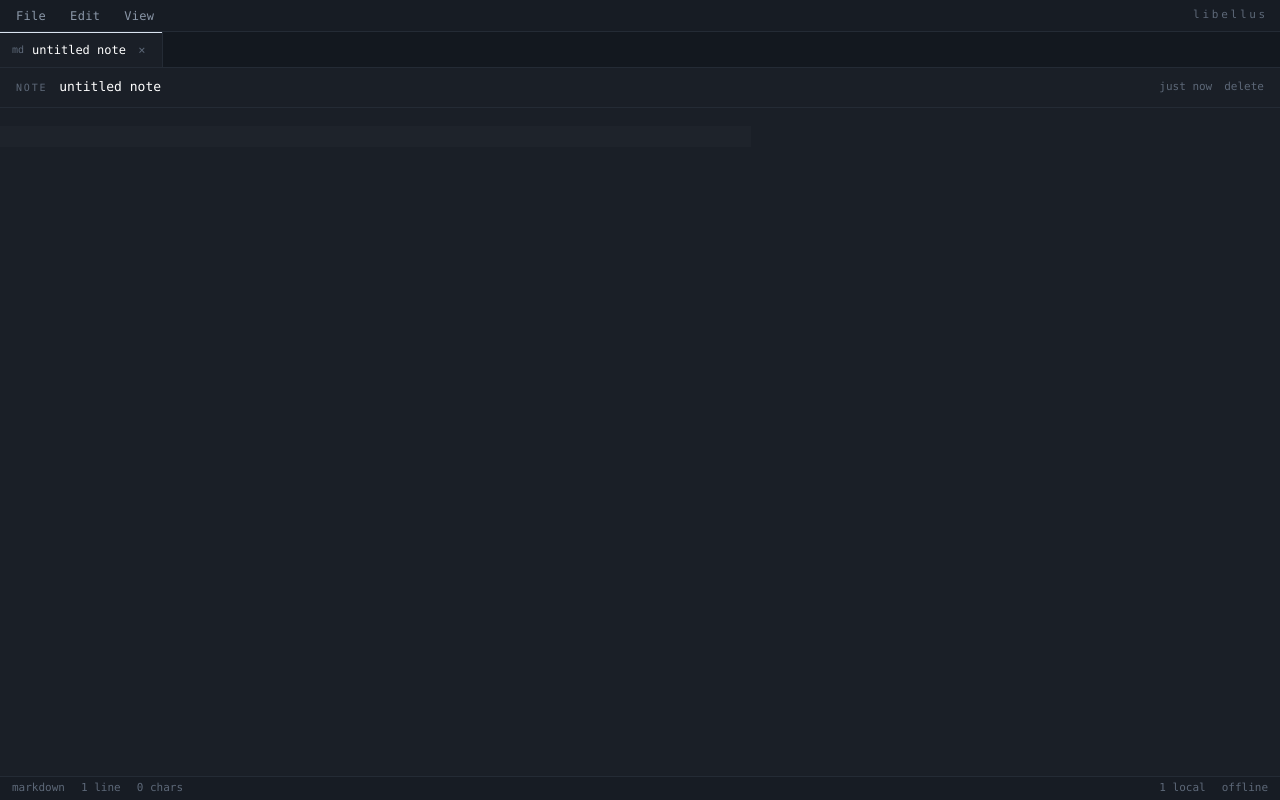
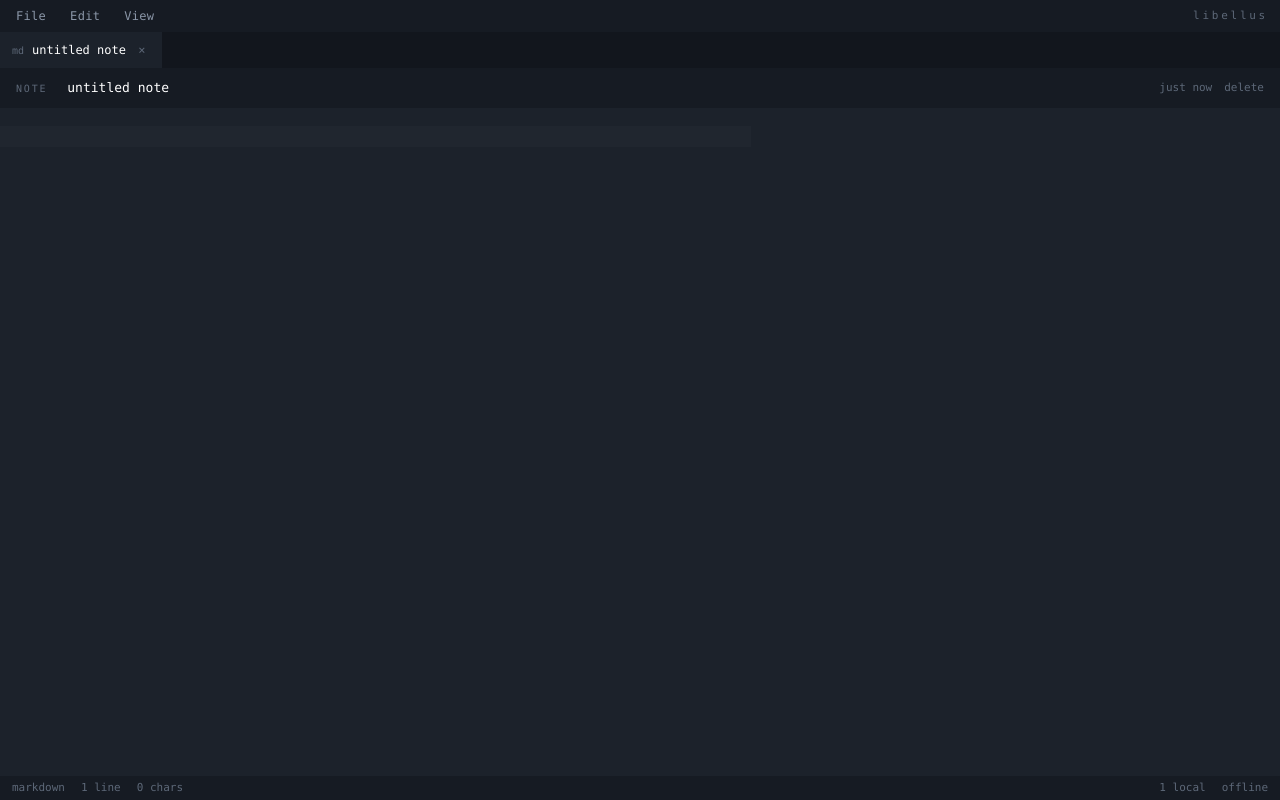
Before and after one commit to wagamela/libellus, a React (Vite) app: page / in a window 1280 px wide. Built offline with nearby package versions, Linux system fonts and the light colour scheme.

Commit message:
removed the seperating lines between components

```diff
--- a/src/components/CommandPalette.tsx
+++ b/src/components/CommandPalette.tsx
@@ -42,7 +42,7 @@ export function CommandPalette({ placeholder, build, onClose }: CommandPalettePr
       onMouseDown={onClose}
     >
       <div
-        className="h-fit w-[min(680px,90vw)] border border-line-strong bg-chrome shadow-[0_16px_48px_#00000080]"
+        className="h-fit w-[min(680px,90vw)] bg-chrome shadow-[0_16px_48px_#00000080]"
         onMouseDown={(event) => event.stopPropagation()}
       >
         <input
@@ -66,7 +66,7 @@ export function CommandPalette({ placeholder, build, onClose }: CommandPalettePr
               run(items[cursor]);
             }
           }}
-          className="w-full border-b border-line bg-transparent px-4 py-3 text-[13px] text-text outline-none placeholder:text-muted"
+          className="w-full bg-surface px-4 py-3 text-[13px] text-text outline-none placeholder:text-muted"
         />
         <div ref={listRef} className="max-h-[52vh] overflow-y-auto py-1">
           {items.length === 0 && (
@@ -78,8 +78,8 @@ export function CommandPalette({ placeholder, build, onClose }: CommandPalettePr
               data-active={index === cursor}
               onMouseMove={() => setCursor(index)}
               onClick={() => run(item)}
-              className={`flex w-full items-baseline gap-3 border-l-2 py-[6px] pr-4 pl-[14px] text-left ${
-                index === cursor ? "border-accent bg-raised" : "border-transparent"
+              className={`flex w-full items-baseline gap-3 px-4 py-[6px] text-left ${
+                index === cursor ? "bg-raised" : ""
               }`}
             >
               <span className="flex-1 truncate text-[12px] text-text">
--- a/src/components/DocHeader.tsx
+++ b/src/components/DocHeader.tsx
@@ -26,7 +26,7 @@ export function DocHeader({ doc, onRename, onLanguage, onDelete }: DocHeaderProp
   }, [doc.id, doc.title]);
 
   return (
-    <div className="flex h-10 shrink-0 items-center gap-3 border-b border-line bg-workspace px-4">
+    <div className="flex h-10 shrink-0 items-center gap-3 bg-chrome px-4">
       <span className="text-[10px] tracking-[0.18em] text-muted uppercase">{doc.kind}</span>
       <input
         value={title}
@@ -40,14 +40,14 @@ export function DocHeader({ doc, onRename, onLanguage, onDelete }: DocHeaderProp
           }
         }}
         spellCheck={false}
-        className="min-w-0 flex-1 border-b border-transparent bg-transparent py-1 text-[13px] text-text outline-none hover:border-line focus:border-accent"
+        className="min-w-0 flex-1 bg-transparent px-2 py-1 text-[13px] text-text outline-none hover:bg-surface focus:bg-surface"
       />
       <span className="text-[11px] text-muted">{when(doc.updatedAt)}</span>
       {doc.kind === "snippet" && (
         <select
           value={doc.language}
           onChange={(event) => onLanguage(event.target.value as Language)}
-          className="border border-line bg-surface px-2 py-[3px] text-[11px] text-dim outline-none hover:text-text focus:border-accent"
+          className="bg-raised px-2 py-[3px] text-[11px] text-dim outline-none hover:text-text"
         >
           {LANGUAGES.map((language) => (
             <option key={language} value={language}>
--- a/src/components/MenuBar.tsx
+++ b/src/components/MenuBar.tsx
@@ -36,7 +36,7 @@ export function MenuBar({ menus }: { menus: Menu[] }) {
   return (
     <div
       ref={bar}
-      className="flex h-8 shrink-0 items-stretch border-b border-line bg-chrome pl-1 select-none"
+      className="flex h-8 shrink-0 items-stretch bg-chrome pl-1 select-none"
     >
       {menus.map((menu) => (
         <div key={menu.label} className="relative flex">
@@ -53,10 +53,11 @@ export function MenuBar({ menus }: { menus: Menu[] }) {
             {menu.label}
           </button>
           {open === menu.label && (
-            <div className="absolute top-8 left-0 z-50 min-w-56 border border-line-strong bg-chrome py-1 shadow-[0_8px_24px_#00000066]">
+            <div className="absolute top-8 left-0 z-50 min-w-56 bg-surface py-1 shadow-[0_8px_24px_#00000066]">
               {menu.items.map((item) => (
                 <div key={item.label}>
-                  {item.separatorBefore && <div className="my-1 h-px bg-line" />}
+                  {/* Groups are spaced apart, never ruled off. */}
+                  {item.separatorBefore && <div className="h-2" />}
                   <button
                     disabled={item.disabled}
                     className={`flex w-full items-center justify-between gap-8 px-3 py-[5px] text-left text-[12px] ${
--- a/src/components/StatusBar.tsx
+++ b/src/components/StatusBar.tsx
@@ -20,7 +20,7 @@ export function StatusBar({
 }) {
   const lines = doc ? doc.body.split("\n").length : 0;
   return (
-    <div className="flex h-6 shrink-0 items-center gap-4 border-t border-line bg-chrome px-3 text-[11px] text-muted">
+    <div className="flex h-6 shrink-0 items-center gap-4 bg-chrome px-3 text-[11px] text-muted">
       <span>{doc ? doc.language : "no document"}</span>
       {doc && (
         <>
--- a/src/components/TabBar.tsx
+++ b/src/components/TabBar.tsx
@@ -11,7 +11,7 @@ interface TabBarProps {
 
 export function TabBar({ tabs, activeId, dirty, onSelect, onClose }: TabBarProps) {
   return (
-    <div className="flex h-9 shrink-0 items-stretch overflow-x-auto border-b border-line bg-tabbar">
+    <div className="flex h-9 shrink-0 items-stretch gap-px overflow-x-auto bg-tabbar">
       {tabs.map((doc) => {
         const active = doc.id === activeId;
         return (
@@ -29,13 +29,12 @@ export function TabBar({ tabs, activeId, dirty, onSelect, onClose }: TabBarProps
               }
             }}
             onKeyDown={(event) => event.key === "Enter" && onSelect(doc.id)}
-            className={`group relative flex max-w-60 min-w-28 items-center gap-2 border-r border-line px-3 text-[12px] ${
-              active
-                ? "bg-workspace text-text"
-                : "bg-tabbar text-dim hover:bg-workspace/60 hover:text-text"
+            // The active tab shares the editor's surface; the rest sit a shade
+            // darker. The 1px gap is the tab strip showing through.
+            className={`group relative flex max-w-60 min-w-28 items-center gap-2 px-3 text-[12px] ${
+              active ? "bg-workspace text-text" : "bg-chrome text-dim hover:bg-surface hover:text-text"
             }`}
           >
-            {active && <span className="absolute inset-x-0 top-0 h-px bg-accent" />}
             <span className="text-[10px] text-muted">
               {doc.kind === "note" ? "md" : doc.language.slice(0, 2)}
             </span>
@@ -64,7 +63,7 @@ export function TabBar({ tabs, activeId, dirty, onSelect, onClose }: TabBarProps
           </div>
         );
       })}
-      <div className="flex-1 border-b border-transparent" />
+      <div className="flex-1" />
     </div>
   );
 }
--- a/src/styles.css
+++ b/src/styles.css
@@ -7,20 +7,19 @@
    Layers, from outside in: chrome -> tab surface -> workspace -> content.
    --------------------------------------------------------------------------- */
 @theme {
-  --color-chrome: #171c24;
-  --color-tabbar: #13181f;
-  --color-workspace: #1a1f27;
-  --color-surface: #1e242d;
-  --color-raised: #252c37;
+  --color-chrome: #161b23;
+  --color-tabbar: #12161d;
+  --color-workspace: #1c222b;
+  --color-surface: #232a34;
+  --color-raised: #2b333f;
 
   --color-text: #ffffff;
   --color-dim: #8b97a8;
   --color-muted: #5d6878;
 
-  --color-line: #242b35;
-  --color-line-strong: #313a47;
-
-  /* The only "accent" is light: emphasis comes from brightness, not hue. */
+  /* Structure comes from these surfaces alone — there are no separator
+     lines anywhere in the interface. The only "accent" is light: emphasis
+     comes from brightness, not hue. */
   --color-accent: #dbe4f0;
   --color-accent-dim: #46525f;
   --color-danger: #c8d2df;
@@ -126,7 +125,6 @@
 }
 .cm-editor .cm-gutters {
   background: transparent;
-  border-right: 1px solid var(--color-line);
   color: var(--color-muted);
   padding-right: 4px;
 }
@@ -154,19 +152,18 @@
 }
 .cm-editor .cm-panels {
   background: var(--color-chrome);
-  border-top: 1px solid var(--color-line);
   color: var(--color-dim);
 }
 .cm-editor .cm-panel input,
 .cm-editor .cm-panel button {
-  background: var(--color-surface);
-  border: 1px solid var(--color-line-strong);
+  background: var(--color-raised);
+  border: 0;
   color: var(--color-text);
   border-radius: 2px;
   padding: 2px 6px;
 }
 .cm-tooltip.cm-tooltip-autocomplete > ul {
   font-family: var(--font-mono);
-  background: var(--color-chrome);
-  border: 1px solid var(--color-line-strong);
+  background: var(--color-surface);
+  border: 0;
 }
```
Also changed, not shown: 2 other files (tests, documents, lock files or other folders).
